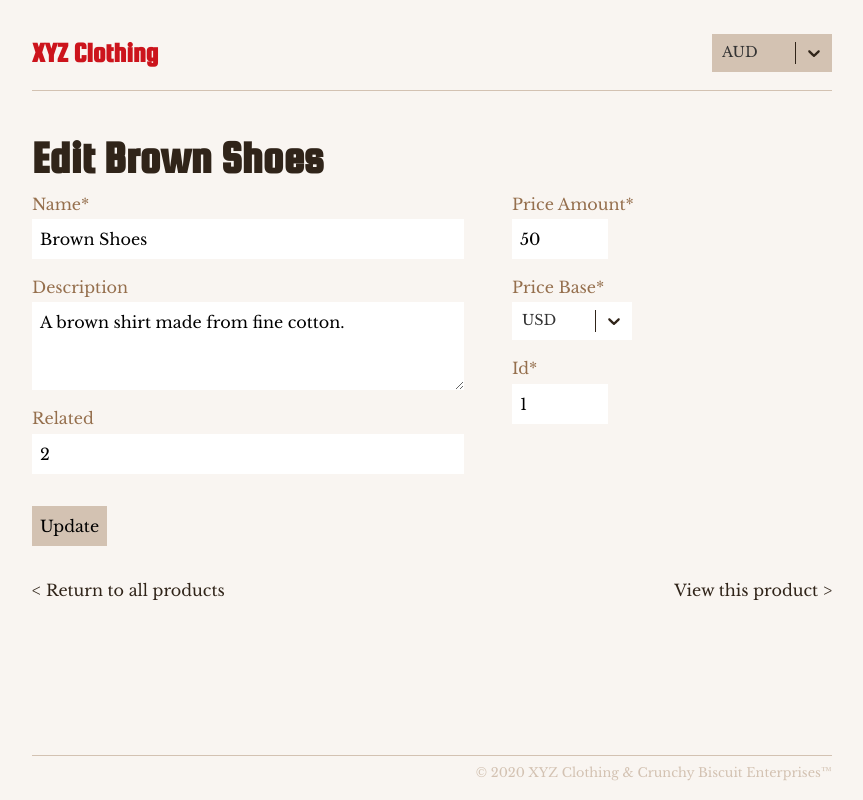
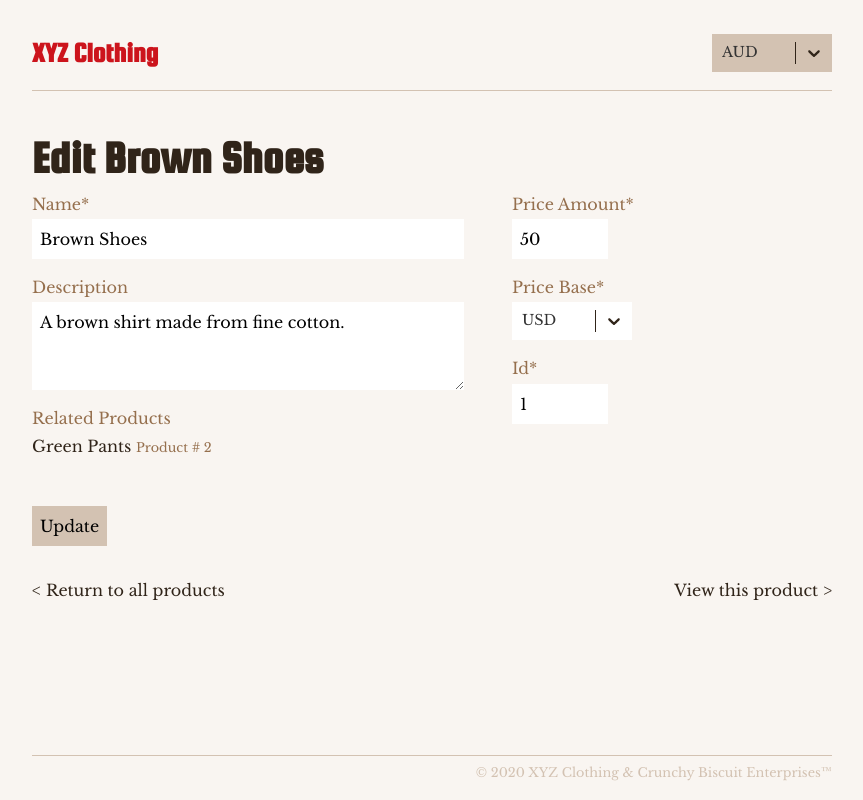
Before and after one commit to andrew-rayco/xyz-clothing, a React (Vite) app: page /products/1/edit in a window 1280 px wide. Shown: the whole page, without its empty margins (208-1071 px from the left). Built offline with nearby package versions, Linux system fonts and the light colour scheme.

Commit message:
Lists related products in edit view. Hides input.

```diff
--- a/src/components/EditForm.js
+++ b/src/components/EditForm.js
@@ -2,6 +2,8 @@ import React, { Component } from 'react'
 import { Link, withRouter } from 'react-router-dom'
 import PropTypes from 'prop-types'
 import Select from 'react-select'
+
+import RelatedEdit from './RelatedEdit'
 
 import { calculateLocalPrice } from '../utils'
 
@@ -212,15 +214,19 @@ class EditForm extends Component {
                 />
               </div>
               <div className="form-group">
-                <label htmlFor="related">Related</label>
-                <input
+                <label htmlFor="related">Related Products</label>
+                {/* <input
                   name="related"
                   type="text"
                   value={relatedProducts}
                   onChange={e => this.handleChange(e)}
                   placeholder="Select related"
-                />
+                /> */}
               </div>
+              <RelatedEdit
+                allProducts={this.props.allProducts}
+                relatedProducts={relatedProducts}
+              />
             </div>
             <div className="form-right">
               <div className="form-group">
@@ -250,7 +256,7 @@ class EditForm extends Component {
                   name="price-amount"
                   onMenuOpen={() =>
                     console.log(
-                      'Non-passive violations (in Chrome) courtesy of `react-select` dependency.\nRefer https://github.com/JedWatson/react-select/issues/2729'
+                      'Non-passive violations (in Chrome) courtesy of `react-select` dependency. They irk me. I am irked.\nRefer https://github.com/JedWatson/react-select/issues/2729'
                     )
                   }
                 />
--- /dev/null
+++ b/src/components/RelatedEdit.js
@@ -0,0 +1,35 @@
+import React from 'react'
+import PropTypes from 'prop-types'
+
+const RelatedEdit = ({ allProducts, relatedProducts }) => {
+  let relatedProductDetails = allProducts.filter(prod => {
+    return relatedProducts.includes(prod.id)
+  })
+
+  return (
+    <div className="related-edit">
+      {renderRelatedProducts(relatedProductDetails)}
+    </div>
+  )
+}
+
+const renderRelatedProducts = relatedProds => {
+  return (
+    <div className="related-list">
+      {relatedProds.map(prod => {
+        return (
+          <p key={`related-edit-${prod.id}`}>
+            {prod.name} <span className="sub-text">Product # {prod.id}</span>
+          </p>
+        )
+      })}
+    </div>
+  )
+}
+
+RelatedEdit.propTypes = {
+  allProducts: PropTypes.array.isRequired,
+  relatedProducts: PropTypes.array.isRequired
+}
+
+export default RelatedEdit
--- /dev/null
+++ b/src/scss/_related-edit.scss
@@ -0,0 +1,7 @@
+.related-edit {
+  margin: -1em 0 2em 0;
+  .sub-text {
+    font-size: 0.8em;
+    color: lighten($bodyColor, 30);
+  }
+}
--- a/src/scss/index.scss
+++ b/src/scss/index.scss
@@ -5,4 +5,5 @@
 @import 'single-product';
 @import 'related-products';
 @import 'edit-form';
+@import 'related-edit';
 @import 'footer';
```
